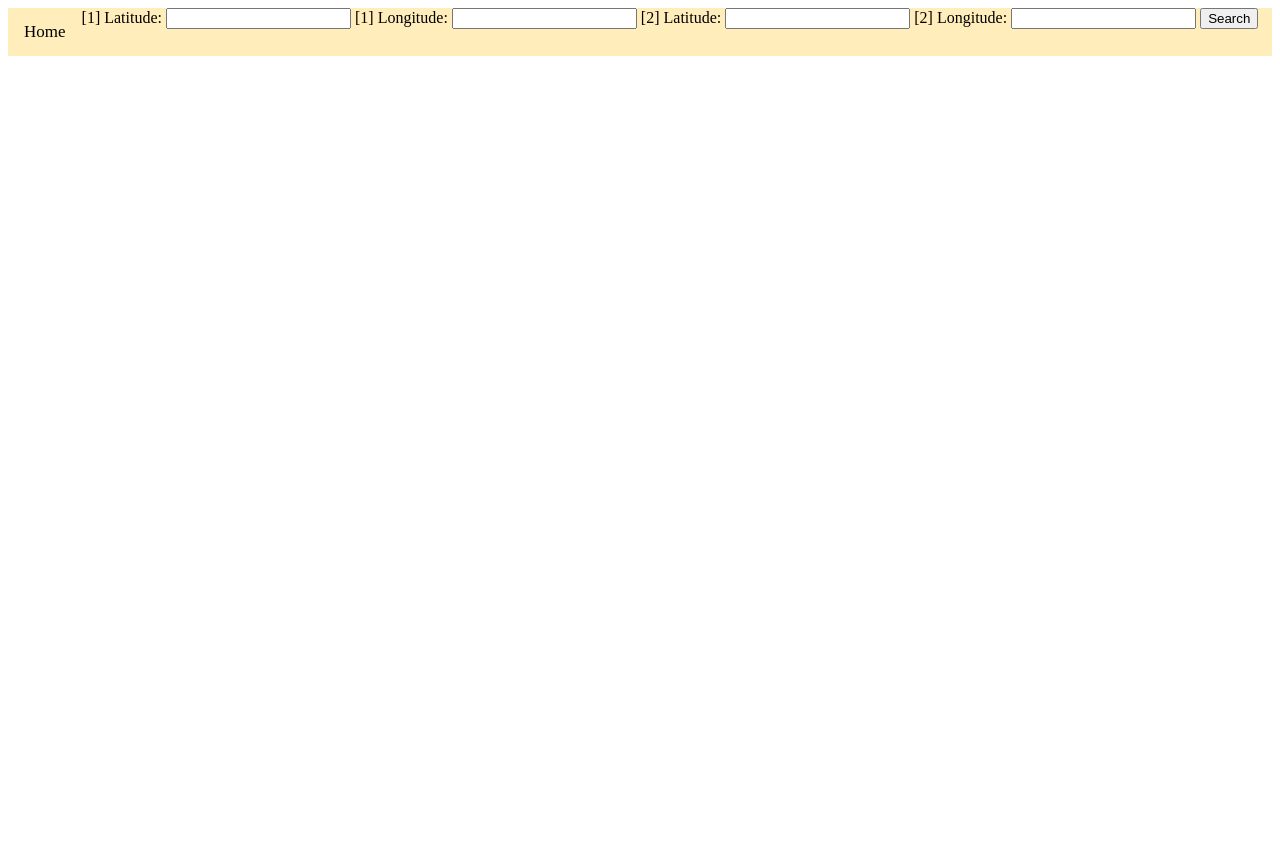
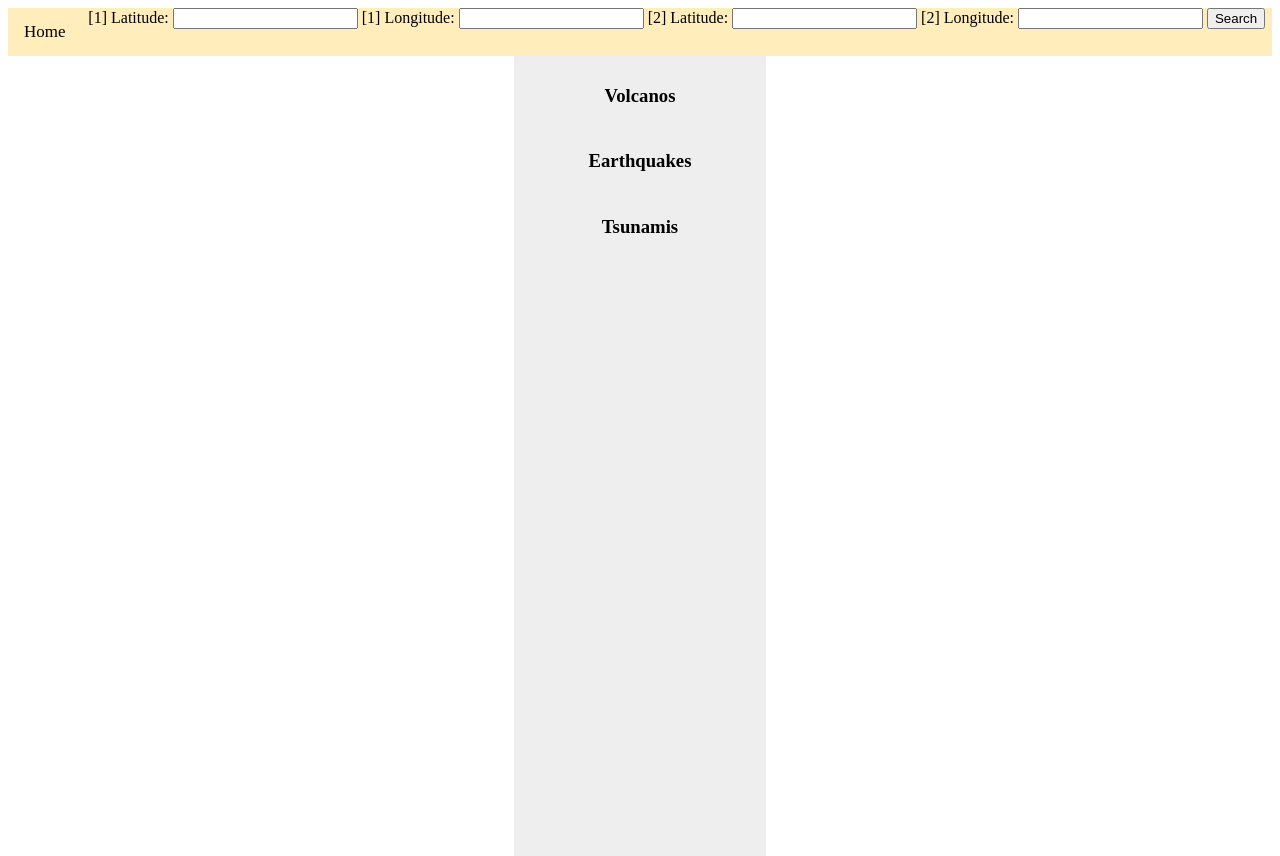
Before and after one commit to valatt19/visu, a Flask app: template app/templates/comparaison.html in a window 1280 px wide. Before the commit the page ends 56 px from the top, so only its background shows below. Run offline with Flask 2, Linux system fonts and the light colour scheme; the template is opened without the code that fills it, so the values that code supplies are empty.

Commit message:
add comparaison

```diff
--- a/app/routes.py
+++ b/app/routes.py
@@ -65,9 +65,9 @@ def comparaison():
         nb_volcanos2 = len(events2["volcanos"])
         nb_tsunamis2 = len(events2["tsunamis"])
 
-        return render_template("comparaison.html",summary=[nb_volcanos,nb_earthquakes,nb_tsunamis,nb_volcanos2,nb_earthquakes2,nb_tsunamis2],events = [events,events2], coord=[coord,coord2])
+        return render_template("comparaison.html",nb_places=2,summary=[nb_volcanos,nb_earthquakes,nb_tsunamis,nb_volcanos2,nb_earthquakes2,nb_tsunamis2],events = [events,events2], coord=[coord,coord2])
 
-    return redirect(url_for("index"))
+    return render_template("comparaison.html",nb_places=0)
 
 #######
 # RUN #
--- /dev/null
+++ b/app/static/css/comparaison.css
@@ -0,0 +1,22 @@
+* {
+    box-sizing: border-box;
+    text-align:center;
+  }
+
+  table {
+    margin-left: auto;
+    margin-right: auto;
+  }
+  .summary {
+    float: left;
+    width: 20%;
+    padding: 10px;
+    height: 100vh;
+    background-color:#eee;
+  }
+  .place {
+    float: left;
+    width: 40%;
+    padding: 10px;
+    height: 100vh;
+  }
--- a/app/templates/comparaison.html
+++ b/app/templates/comparaison.html
@@ -10,7 +10,7 @@
         <div class="topnav">
             <a href="/">Home</a>
             <div class="search">
-                <form action="/comparaison/" method="POST">
+                <form action="/comparaison/" method="GET">
                     <label for="lat">[1] Latitude: </label>
                     <input type="number" step="0.0001" id="lat" name="lat">
                     <label for="long">[1] Longitude: </label>
@@ -24,10 +24,149 @@
             </div>
         </div>
 
-        <div class="place"></div>
+        <div class="place">
+            {% if nb_places > 0 %}
+            <h1>[ {{coord[0][0]}} ; {{coord[0][1]}} ]</h1>
+            <div class="circles" style="text-align:center;">
+                <svg width = "600" height = "600" style="border:2px solid black">
+                    <g>
+                        <image href="/static/img/nord.png" x=500 y=60 height="35" width="35" />
+                    </g>
+                    <g>
+                        <circle style="fill: #ffffff" stroke="black" stroke-width="2" cx=300 cy=300 r=250></circle>
+                    </g>
+                    <g>
+                        <text stroke="black" style="font-size: 12px" x=555 y=300>50km</text>
+                    </g>
+                    <g>
+                        <circle style="fill: #ffffff" stroke="black" stroke-width="2" cx=300 cy=300 r=125></circle>
+                    </g>
+                    <g>
+                        <text stroke="black" style="font-size: 12px" x=430 y=300>25km</text>
+                    </g>
+                    <g>
+                        <circle style="fill: #ff0000" stroke="black" cx=300 cy=300 r=5></circle>
+                    </g>
 
-        <div class="summary"></div>
+                    {% for e in events[0]["earthquakes"] %}
+                    <g class="pointer">
+                        <image href="/static/img/icon_earthquake.png" x={{288+e["proj"][0]*5}} y={{288+e["proj"][1]*5}} height="25" width="25"/>
+                    </g>
+                    {% endfor %}
 
-        <div class="place"></div>
+
+                    {% for e in events[0]["tsunamis"] %}
+                    <g class="pointer">
+                        <text style="font-size: 25px" x={{290+e["proj"][0]*5}} y={{310+e["proj"][1]*5}} >🌊</text>
+                    </g>
+                    {% endfor %}
+
+
+                    {% for e in events[0]["volcanos"] %}
+                    <g class="pointer">
+                        <text style="font-size: 25px" x={{290+e["proj"][0]*5}} y={{310+e["proj"][1]*5}} >🌋</text>
+                    </g>
+                    {% endfor %}
+                 </svg>
+
+            </div>
+            {% endif %}
+        </div>
+
+        <div class="summary">
+            <h3>Volcanos</h3>
+            <table>
+                <tr>
+                    <td>
+                    {% if nb_places > 0 %}
+                        {{summary[0]}}
+                    {% endif %}
+                    </td>
+                    <td>
+                    {% if nb_places > 1 %}
+                        {{summary[3]}}
+                    {% endif %}
+                    </td>
+                </tr>
+            </table>
+            <h3>Earthquakes</h3>
+            <table>
+                <tr>
+                    <td>
+                    {% if nb_places > 0 %}
+                        {{summary[1]}}
+                    {% endif %}
+                    </td>
+                    <td>
+                    {% if nb_places > 1 %}
+                        {{summary[4]}}
+                    {% endif %}
+                    </td>
+                </tr>
+            </table>
+            <h3>Tsunamis</h3>
+            <table>
+                <tr>
+                    <td>
+                    {% if nb_places > 0 %}
+                        {{summary[2]}}
+                    {% endif %}
+                    </td>
+                    <td>
+                    {% if nb_places > 1 %}
+                        {{summary[5]}}
+                    {% endif %}
+                    </td>
+                </tr>
+            </table>
+        </div>
+
+        <div class="place">
+            {% if nb_places > 1 %}
+            <h1>[ {{coord[1][0]}} ; {{coord[1][1]}} ]</h1>
+            <div class="circles" style="text-align:center;">
+                <svg width = "600" height = "600" style="border:2px solid black">
+                    <g>
+                        <image href="/static/img/nord.png" x=500 y=60 height="35" width="35" />
+                    </g>
+                    <g>
+                        <circle style="fill: #ffffff" stroke="black" stroke-width="2" cx=300 cy=300 r=250></circle>
+                    </g>
+                    <g>
+                        <text stroke="black" style="font-size: 12px" x=555 y=300>50km</text>
+                    </g>
+                    <g>
+                        <circle style="fill: #ffffff" stroke="black" stroke-width="2" cx=300 cy=300 r=125></circle>
+                    </g>
+                    <g>
+                        <text stroke="black" style="font-size: 12px" x=430 y=300>25km</text>
+                    </g>
+                    <g>
+                        <circle style="fill: #ff0000" stroke="black" cx=300 cy=300 r=5></circle>
+                    </g>
+
+                    {% for e in events[1]["earthquakes"] %}
+                    <g class="pointer">
+                        <image href="/static/img/icon_earthquake.png" x={{288+e["proj"][0]*5}} y={{288+e["proj"][1]*5}} height="25" width="25"/>
+                    </g>
+                    {% endfor %}
+
+
+                    {% for e in events[1]["tsunamis"] %}
+                    <g class="pointer">
+                        <text style="font-size: 25px" x={{290+e["proj"][0]*5}} y={{310+e["proj"][1]*5}} >🌊</text>
+                    </g>
+                    {% endfor %}
+
+
+                    {% for e in events[1]["volcanos"] %}
+                    <g class="pointer">
+                        <text style="font-size: 25px" x={{290+e["proj"][0]*5}} y={{310+e["proj"][1]*5}} >🌋</text>
+                    </g>
+                    {% endfor %}
+                 </svg>
+            </div>
+            {% endif %}
+        </div>
     </body>
 </html>
```
